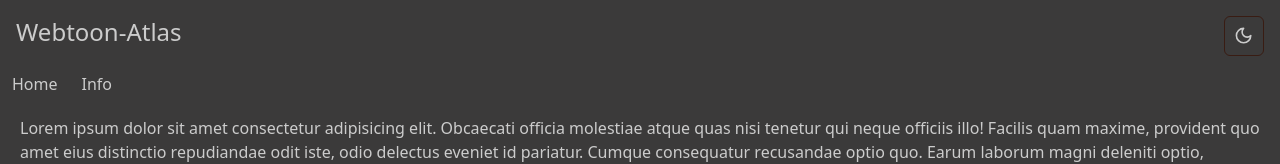
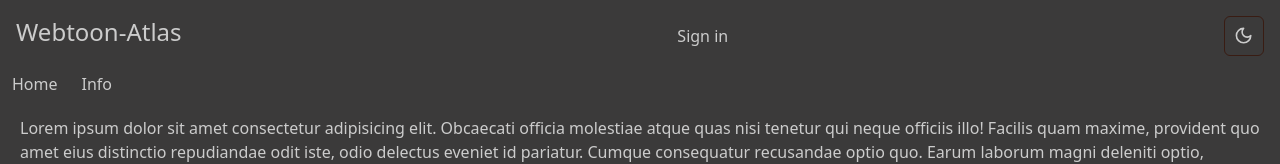
Before and after one commit to node-ninjas/webtoon-atlas, a React (Vite) app: page / in a window 1280 px wide. Shown: the top 164 px of the page. Built offline with nearby package versions, Linux system fonts and the light colour scheme; no server answers.

Commit message:
Add ClerkLogin component to Header

```diff
--- a/src/components/custom/Header.tsx
+++ b/src/components/custom/Header.tsx
@@ -1,11 +1,13 @@
 import { Nav } from './Nav'
 import { ModeToggle } from '../ui/mode-toggle'
+import { ClerkLogin } from './ClerkLogin'
 
 export const Header = () => {
     return (
         <>
             <div className="m-4 flex justify-between">
                 <h1 className="text-2xl">Webtoon-Atlas</h1>
+                <ClerkLogin />
                 <ModeToggle />
             </div>
             <Nav />
```
